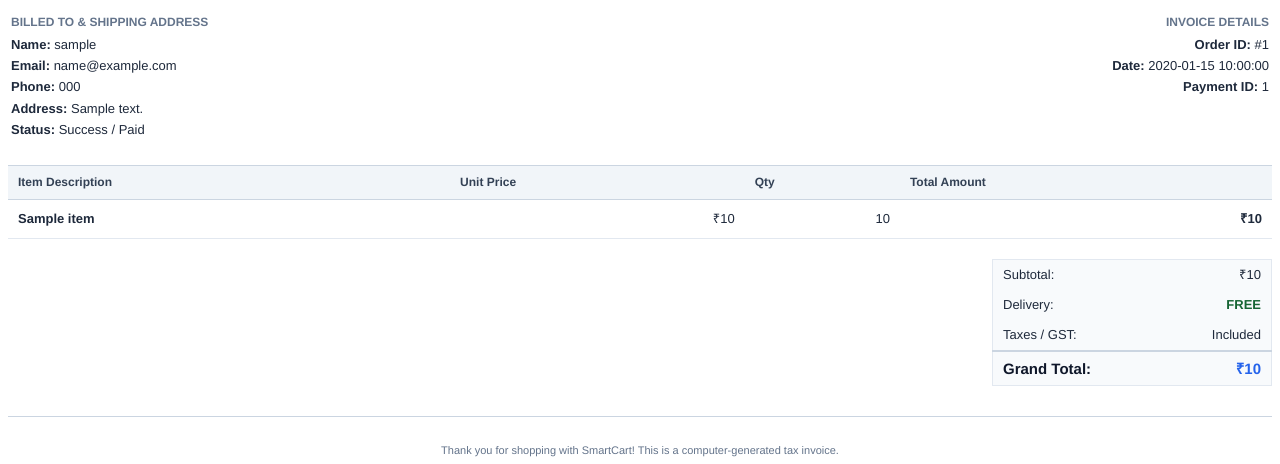
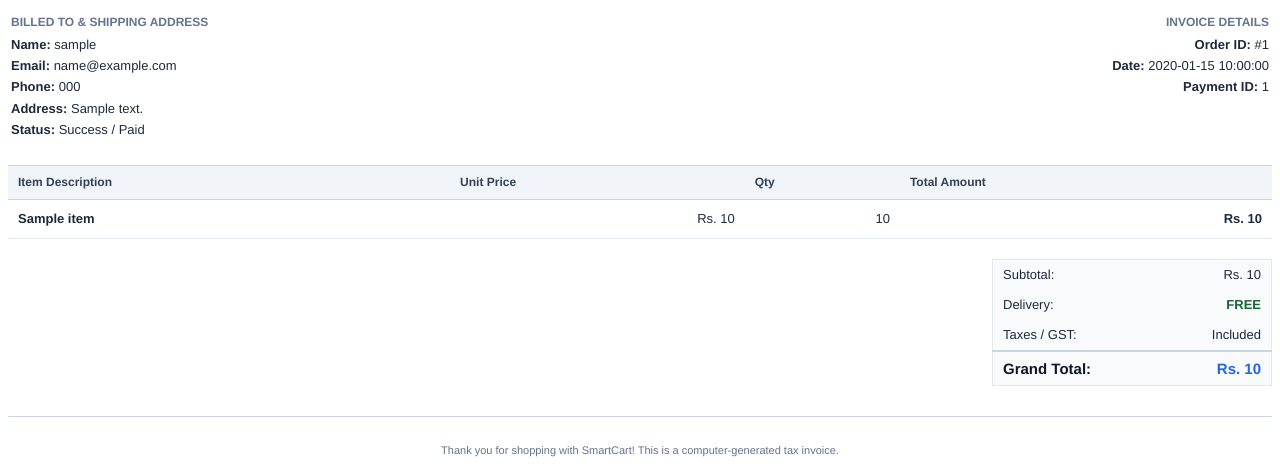
Before and after one commit to anilyadav20456/E-cart, a Flask app: template templates/user/invoice.html in a window 1280 px wide. Shown: the part 105-569 px from the top of the page. Run offline with Flask 3, Linux system fonts and the light colour scheme; the template is opened without the code that fills it: most values are stand-ins (such as "Sample title", 1, 10 or a date in 2020).

Commit message:
Fix PDF invoice generation encoding and currency formatting

```diff
--- a/templates/user/invoice.html
+++ b/templates/user/invoice.html
@@ -194,9 +194,9 @@
             {% for it in item_list %}
             <tr>
                 <td><strong>{{ it.product_name if it.product_name else it.name }}</strong></td>
-                <td class="text-right">₹{{ it.price }}</td>
+                <td class="text-right">Rs. {{ it.price }}</td>
                 <td class="text-right">{{ it.quantity }}</td>
-                <td class="text-right"><strong>₹{{ (it.price * it.quantity) if not it.total else it.total }}</strong></td>
+                <td class="text-right"><strong>Rs. {{ (it.price * it.quantity) if not it.total else it.total }}</strong></td>
             </tr>
             {% else %}
             <tr>
@@ -210,7 +210,7 @@
         <table class="summary-table">
             <tr>
                 <td>Subtotal:</td>
-                <td class="text-right">₹{{ order.amount if order else (invoice.total_amount if invoice else '0') }}</td>
+                <td class="text-right">Rs. {{ order.amount if order else (invoice.total_amount if invoice else '0') }}</td>
             </tr>
             <tr>
                 <td>Delivery:</td>
@@ -222,7 +222,7 @@
             </tr>
             <tr>
                 <td class="total-label">Grand Total:</td>
-                <td class="total-amount">₹{{ order.amount if order else (invoice.total_amount if invoice else '0') }}</td>
+                <td class="total-amount">Rs. {{ order.amount if order else (invoice.total_amount if invoice else '0') }}</td>
             </tr>
         </table>
     </div>
```
Also changed, not shown: utils/pdf_generator.py (+6 -4 lines).
